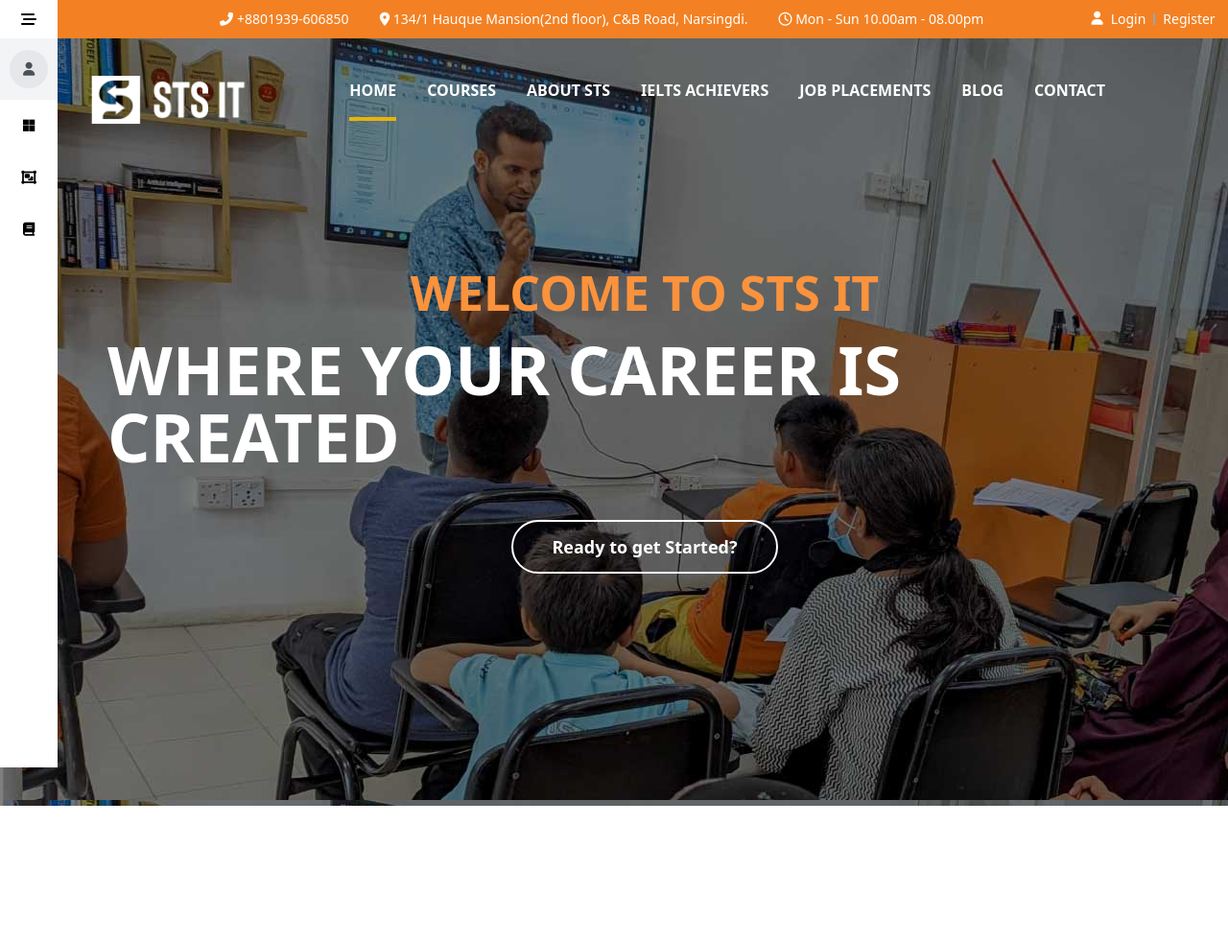
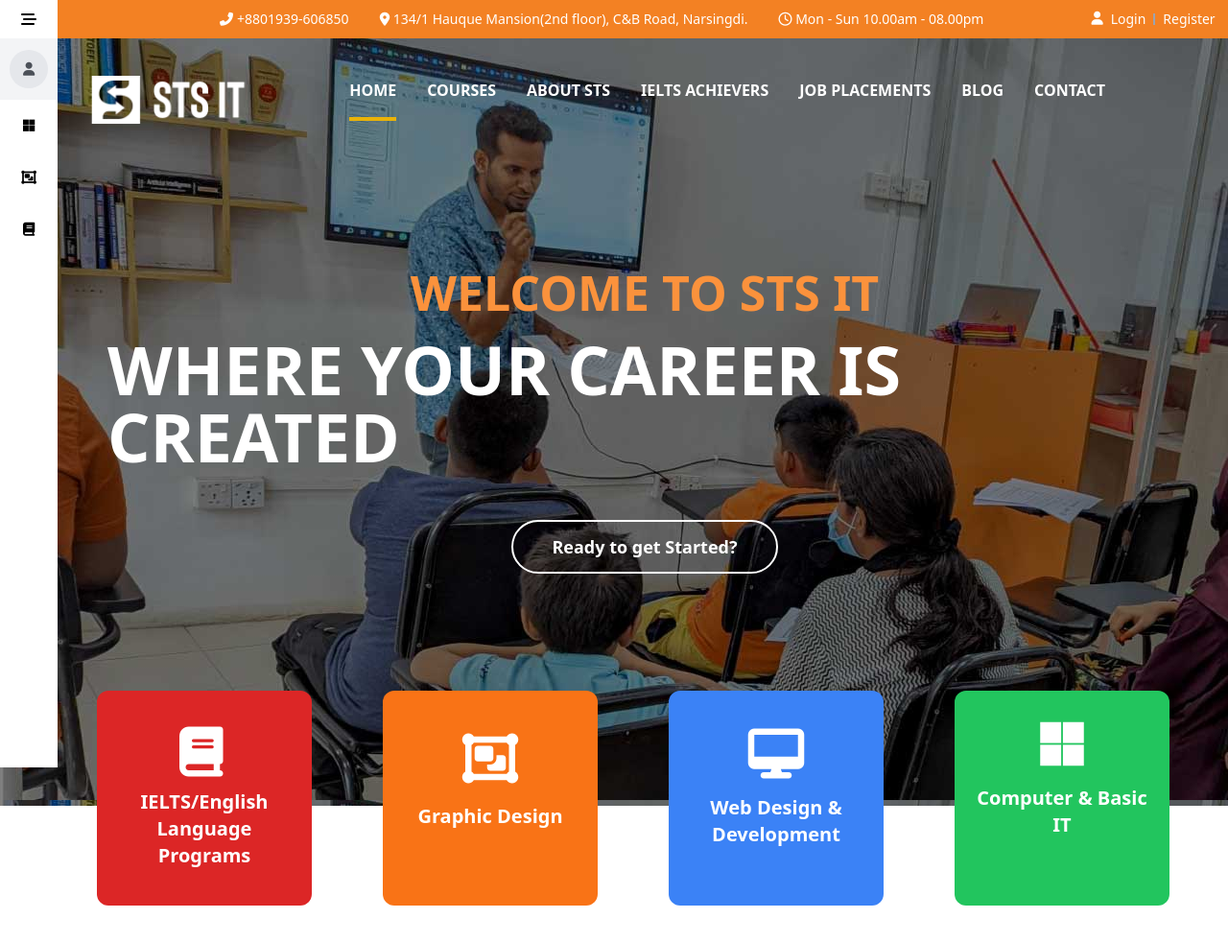
Before and after one commit to sharif742743/Tailwind-25-12-2023-, a plain HTML site: page index.html in a window 1280 px wide. Shown: the whole page at 96% size. Before the commit the page ends 840 px from the top, so only its background shows below. Drawn offline with nearby package versions, Linux system fonts and the light colour scheme.

Commit message:
end header

```diff
--- a/index.html
+++ b/index.html
@@ -141,5 +141,37 @@
 
     <!-- Header ends here -->
 
+    <div>
+        <div class="h-auto w-full flex px-6 justify-around md:pl-16 mt-[-120px] mb-10">
+
+
+            <div class="md:h-56 md:w-56 bg-red-600 h-[200px] w-[250px] rounded-xl p-4 flex flex-wrap flex-col items-center justify-center">
+                <i class="fa-solid fa-book h-[64px] w-[52px]" style="color: #ffffff; font-size: 52px;"></i>
+                <p class="text-center font-bold text-xl text-white">IELTS/English Language Programs</p>
+            </div>
+
+
+            <div class="md:h-56 md:w-56 bg-orange-500 h-[200px] w-[250px] rounded-xl p-4 flex flex-wrap flex-col items-center justify-center">
+                <i class="fa-solid fa-object-group mt-[-35px] mb-5" style="color: #ffffff;  font-size: 52px;"></i>
+                <p class="text-center font-bold text-xl text-white ">  Graphic Design</p>
+            </div>
+
+
+            <div class="md:h-56 md:w-56 bg-blue-500 h-[200px] w-[250px] rounded-xl p-4 flex flex-wrap flex-col items-center justify-center">
+                <i class="fa-solid fa-desktop md:mt-[-20px] mb-4" style="color: #ffffff; font-size: 52px;"></i>
+                <p class="text-center font-bold text-xl text-white">Web Design & Development </p>
+            </div>
+
+
+            <div class="md:h-56 md:w-56 bg-green-500 h-[200px] w-[250px] rounded-xl p-4 flex flex-wrap flex-col items-center justify-center">
+                <i class="fa-brands fa-microsoft mt-[-40px] mb-4" style="color: #ffffff; font-size: 52px;"></i>
+                <p class="text-center font-bold text-xl text-white ">Computer & Basic IT</p>
+            </div>
+
+
+        </div>
+
+    </div>
+
 </body>
 </html>
```
